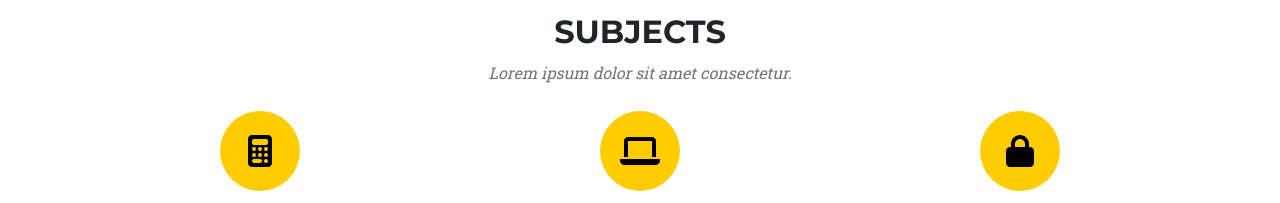
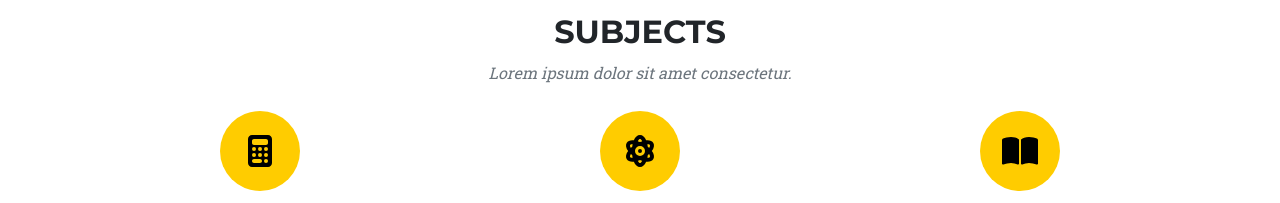
Before and after one commit to Farahstutoringservice/tutoring_service_365, a plain HTML site: page docs/index.html in a window 1280 px wide. Shown: the part 820-1023 px from the top of the page. Drawn offline with nearby package versions, Linux system fonts and the light colour scheme.

Commit message:
Update index.html

```diff
--- a/docs/index.html
+++ b/docs/index.html
@@ -57,7 +57,7 @@
         <h2 class="fw-bold">SUBJECTS</h2>
         <p class="text-muted fst-italic">Lorem ipsum dolor sit amet consectetur.</p>
         <div class="row mt-4">
-            <!-- E-Commerce -->
+            <!-- MATH -->
             <div class="col-md-4">
                 <div class="icon-box">
                    <div class="icon-circle">
@@ -68,11 +68,12 @@
                     <p class="text-muted">Lorem ipsum dolor sit amet, consectetur adipisicing elit. Minima maxime quam architecto quo inventore harum ex magni, dicta impedit.</p>
                 </div>
             </div>
-            <!-- Responsive Design -->
+            <!-- SCIENCE -->
             <div class="col-md-4">
                 <div class="icon-box">
                     <div class="icon-circle">
-                        <i class="fas fa-laptop"></i>
+                        <i class="fas fa-atom"></i>
+
                     </div>
                     <h4 class="fw-bold">Science</h4>
                     <p class="text-muted">Lorem ipsum dolor sit amet, consectetur adipisicing elit. Minima maxime quam architecto quo inventore harum ex magni, dicta impedit.</p>
@@ -82,7 +83,8 @@
             <div class="col-md-4">
                 <div class="icon-box">
                     <div class="icon-circle">
-                        <i class="fas fa-lock"></i>
+                       <i class="fas fa-book-open"></i>
+
                     </div>
                     <h4 class="fw-bold">English</h4>
                     <p class="text-muted">Lorem ipsum dolor sit amet, consectetur adipisicing elit. Minima maxime quam architecto quo inventore harum ex magni, dicta impedit.</p>
```
